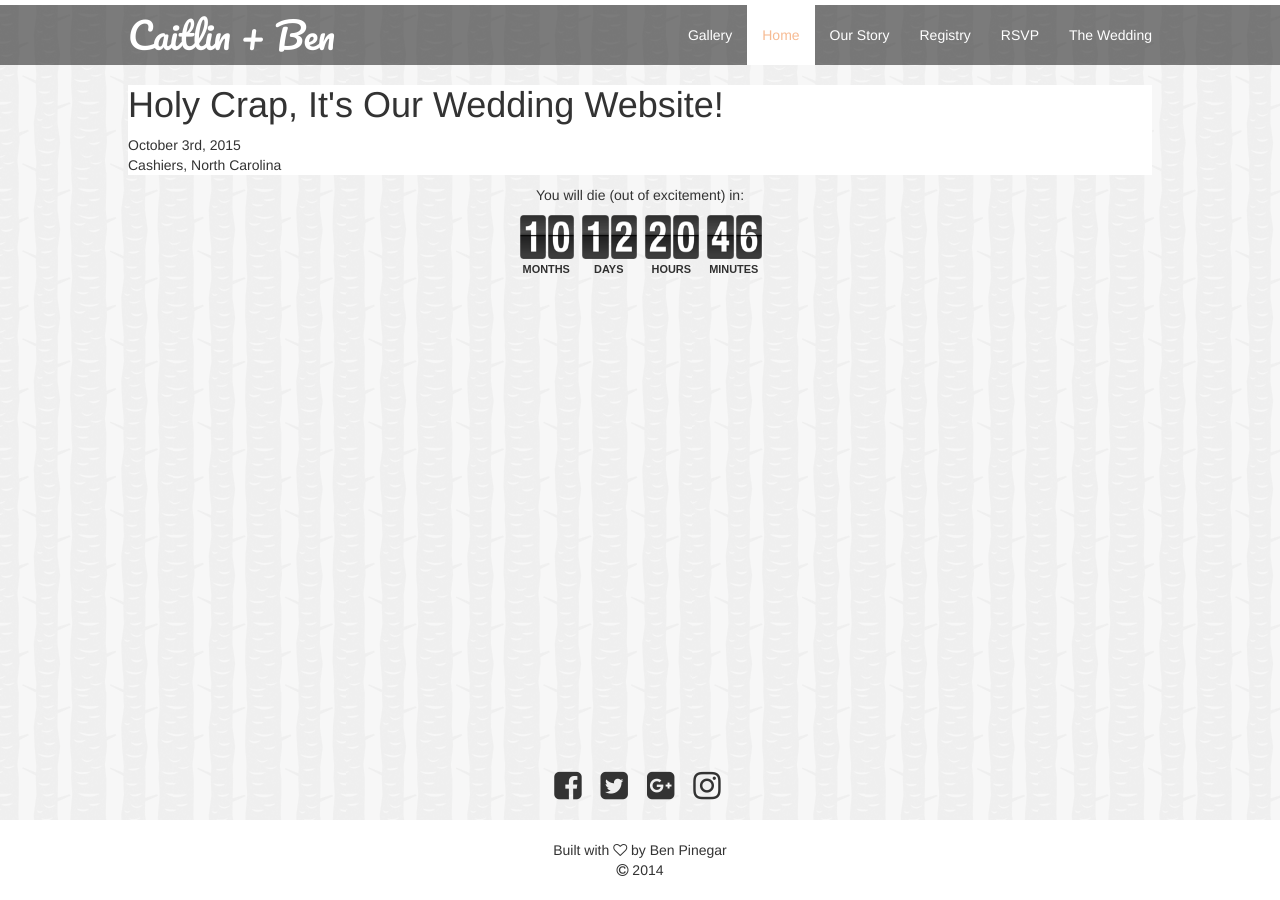
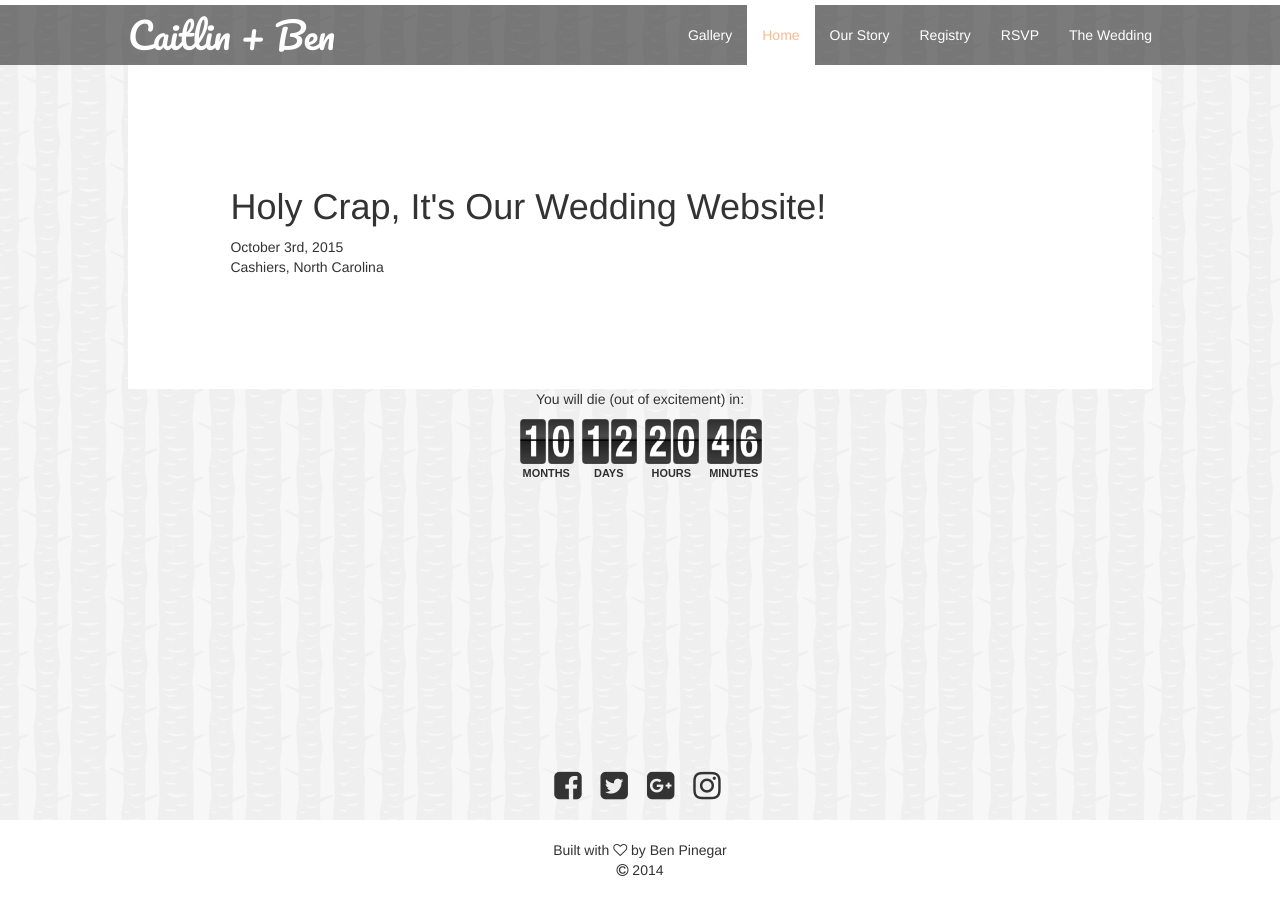
Before and after one commit to bpinegar/bpinegar.github.io, a Jekyll site: the page built from index.html, in a window 1280 px wide. Built offline with Jekyll 4.4.1, drawn with Linux system fonts in a browser that asks for light colours; nearby versions of some CDN libraries.

Commit message:
Update _custom.scss

```diff
--- a/_sass/_custom.scss
+++ b/_sass/_custom.scss
@@ -37,6 +37,7 @@ footer {
 }
 .body-content {
   background-color: #fff;
+  padding: 10%;
 }
 .navbar {
   border: none;
```
